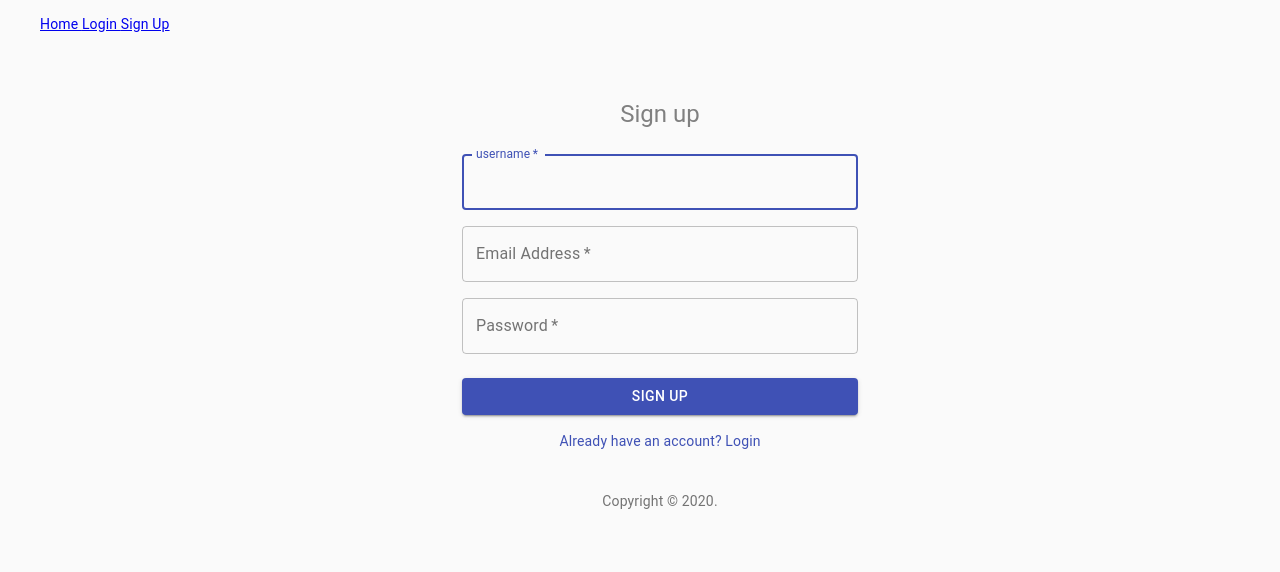
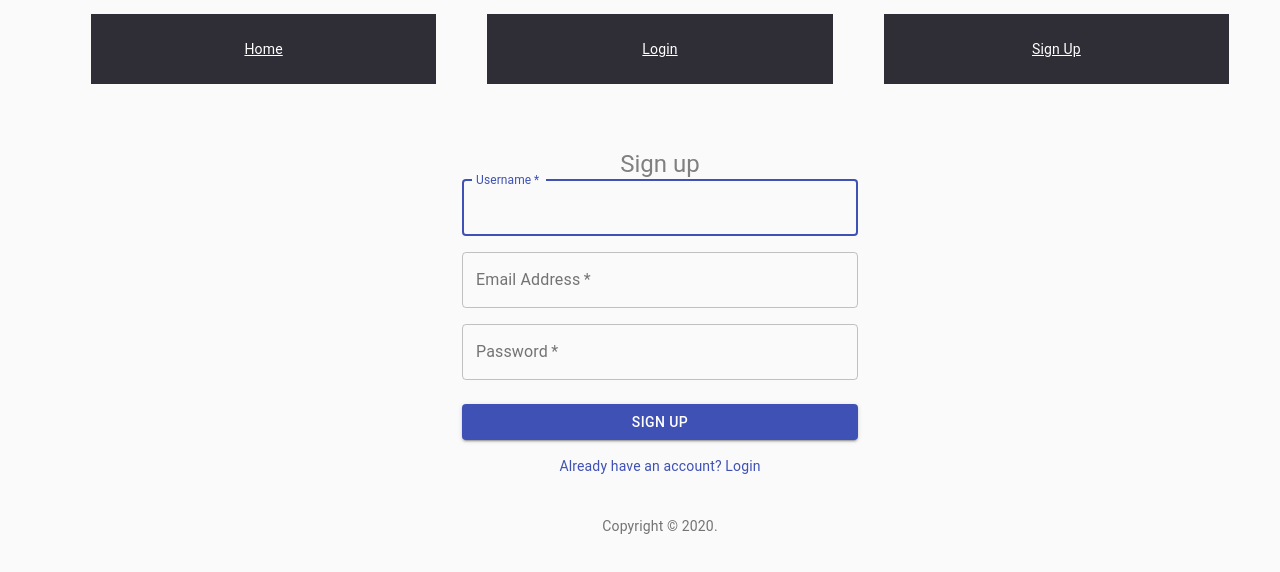
Before and after one commit to Build-Week-Secret-Family-Recipes2/front-end, a React (Create React App) app in the folder family-recipes/: page /SignUp in a window 1280 px wide. Shown: the top 572 px of the page. Built offline with nearby package versions, Linux system fonts and the light colour scheme; no server answers.

Commit message:
THE CARD WORKSgit add .git add .

```diff
--- a/family-recipes/src/App.css
+++ b/family-recipes/src/App.css
@@ -5,3 +5,17 @@
 .App {
   color: gray;
 }
+.navBar {
+  display: flex;
+  justify-content: space-evenly;
+  width: 27vw;
+  background-color: rgb(47, 45, 54);
+  color: white;
+  padding: 2%;
+}
+
+.navContainer {
+  display: flex;
+  flex-wrap: wrap;
+  justify-content: space-evenly;
+}
--- a/family-recipes/src/App.js
+++ b/family-recipes/src/App.js
@@ -9,10 +9,19 @@ import Home from './Components/Home';
 import NavBar from './Components/NavBar';
 
 function App() {
+
+  function refreshPage() {
+    window.location.reload(false);
+  }
+
   return (
     <div className="App">
 
       <NavBar />
+    <div onLoad = {refreshPage}>
+
+    </div>
+
 
       {/* <>
         <Nav>
@@ -30,7 +39,9 @@ function App() {
         </Nav>
       </> */}
     </div>
+
   );
+
 }
 
 export default App;
--- a/family-recipes/src/Components/Login.js
+++ b/family-recipes/src/Components/Login.js
@@ -13,8 +13,10 @@ import Typography from '@material-ui/core/Typography';
 import { makeStyles } from '@material-ui/core/styles';
 import Container from '@material-ui/core/Container';
 import axiosWithAuth from '../utils/AxiosWithAuth';
-import axios from 'axios';
-import { useHistory } from 'react-router-dom';
+// import axios from 'axios';
+import { useHistory, Redirect } from 'react-router-dom';
+import PrivateRoute from "../utils/PrivateRoute";
+import AddRecipe from './AddRecipe';
 
 function Copyright() {
   return (
@@ -55,7 +57,24 @@ export default function LogIn() {
         username: '',
         password: ''
       }
+
+
+
     }
+    function refreshPage() {
+      window.location.reload(false);
+    }
+
+    let history = useHistory();
+    const orderNewPage = () => {
+      return (
+        history.push("/Profile")
+
+
+       )
+        console.log("orderNewPage did something");
+  }
+
     console.log('Log in page');
     const [loginData, setLoginData] = useState(initialState);
 
@@ -68,17 +87,6 @@ export default function LogIn() {
         }
       })
     }
-    let history = useHistory();
-
-    const orderNewPage = () => {
-      const reloadPage = () => {
-        return window.location.reload()
-      }
-      return history.push("/AddRecipe")
-
-      reloadPage()
-  }
-
 
   const login = e => {
     e.preventDefault();
@@ -86,10 +94,10 @@ export default function LogIn() {
       .post('/auth/login', loginData.credentials)
       .then(res => {
         localStorage.setItem('token', res.data.payload);
-
+        orderNewPage()
       })
       .catch(err => console.log(err));
-      orderNewPage()
+
 
     }
 
@@ -107,7 +115,7 @@ export default function LogIn() {
 
   return (
 
-    <Container component="main" maxWidth="xs">
+    <Container component="navBar" maxWidth="xs">
 
       <CssBaseline />
       <div className={classes.paper}>
@@ -146,6 +154,7 @@ export default function LogIn() {
             variant="contained"
             color="primary"
             className={classes.submit}
+
           >
             Sign In
           </Button>
@@ -156,6 +165,7 @@ export default function LogIn() {
                     </Link>
                 </Grid>
             </Grid>
+            <div onSubmit = {refreshPage}></div>
         </form>
       </div>
       <Box mt={8}>
--- a/family-recipes/src/Components/NavBar.js
+++ b/family-recipes/src/Components/NavBar.js
@@ -7,6 +7,7 @@ import PrivateRoute from "../utils/PrivateRoute";
 import { Nav } from "reactstrap";
 import AddRecipe from './AddRecipe';
 import Home from './Home';
+import Profile from './Profile';
 
 
 const PrivateNav = () => {
@@ -27,14 +28,16 @@ const PrivateNav = () => {
     if (loggedIn === true){
       return (
 
-        <nav>
-            <NavLink className="privatelink" to="/Profile">Profile</NavLink>
-            <NavLink className="privatelink" to="/AddRecipe">Add Recipe</NavLink>
-            <NavLink className="privatelink" to="/login" onClick={() => {
+        <nav className = "navContainer">
+
+            <NavLink className="navBar" to="/Profile">Profile</NavLink>
+            <NavLink className="navBar" to="/AddRecipe">Add Recipe</NavLink>
+            <NavLink className="navBar" to="/login" onClick={() => {
               signOut();
             }} >Sign Out</NavLink>
-            {/* <Route path = '/Profile' component = {Profile} /> */}
-            <Route path = '/AddRecipe' component = {AddRecipe} />
+            <PrivateRoute path = '/Profile' component = {Profile} />
+            <PrivateRoute path = '/AddRecipe' component = {AddRecipe} />
+
 
         </nav>
 
@@ -42,15 +45,14 @@ const PrivateNav = () => {
     } else {
       return (
         <>
-        <Nav>
-          <NavLink to ='/'>Home </NavLink>
-          <NavLink to ='/Login'>Login  </NavLink>
-          <NavLink to ='/SignUp'>Sign Up </NavLink>
+        <Nav className = "navContainer">
+          <NavLink className="navBar" to ='/'>Home </NavLink>
+          <NavLink className="navBar" to ='/Login'>Login  </NavLink>
+          <NavLink className="navBar" to ='/SignUp'>Sign Up </NavLink>
 
           <Switch>
             <Route path = "/Login" component = {Login} />
             <Route path = "/SignUp" component = {SignUp} />
-            <Route path = "/AddRecipe" component = {AddRecipe} />
             <Route path = "/" component = {Home} />
           </Switch>
         </Nav>
@@ -71,9 +73,9 @@ const PrivateNav = () => {
     //       <NavLink to ='/Login'>Login  </NavLink>
     //       <NavLink to ='/SignUp'>Sign Up </NavLink>
 
-    //       <NavLink className="privatelink" to="/Profile">Profile </NavLink>
-    //       <NavLink className="privatelink" to="/AddRecipe">Add Recipe </NavLink>
-    //       <NavLink className="privatelink" to="/login" onClick={() => {
+    //       <NavLink className="navBar" to="/Profile">Profile </NavLink>
+    //       <NavLink className="navBar" to="/AddRecipe">Add Recipe </NavLink>
+    //       <NavLink className="navBar" to="/login" onClick={() => {
     //           signOut();
     //         }} >Sign Out</NavLink>
     //       <Switch>
--- a/family-recipes/src/Components/Profile.css
+++ b/family-recipes/src/Components/Profile.css
@@ -2,17 +2,22 @@
     color: grey;
     border: 1px solid black;
     padding: 5%;
-    width: 10%;
+    width: 25vw;
+    height: 25vh;
     text-align: center;
+    margin-left: 15%;
 
 }
 
 .h1Profile2 {
     color: grey;
     border: 1px solid black;
+
     padding: 5%;
-    width: 10%;
+    width: 25vw;
+    height: 25vh;
     text-align: center;
+    margin-right: 15%;
 }
 
 .headerAlign {
@@ -41,8 +46,8 @@
     size: 1rem;
 }
 
-.navBar {
+/* .navBar {
     background-color: rgb(47, 45, 54);
     color: white;
     padding: 2%;
-}
+} */
--- a/family-recipes/src/Components/Profile.js
+++ b/family-recipes/src/Components/Profile.js
@@ -1,14 +1,26 @@
 import React from "react";
 import SearchBar from "./SearchBar";
 import './Profile.css';
+import RecipeCard from "./RecipeCard";
+import RecipeShell from "./RecipeShell";
+
+
 
 function Profile() {
     return (
+        <>
+
         <div>
-            <div className="navBar">Nav Bar Here</div>
+
+            {/* <div className="navBar">Nav Bar Here</div> */}
             <div className="headerAlign">
-                <h1 className="h1Profile">HELLO, USERNAME</h1>
-                <h1 className="h1Profile2">PROFILE PIC HERE</h1>
+                <div>
+                    <h1 className="h1Profile2">PROFILE PIC HERE</h1>
+                </div>
+
+                <div>
+                    <h1 className="h1Profile">HELLO, USERNAME</h1>
+                </div>
             </div>
             <div className="border"> </div>
             <h2 className="h2Profile">YOUR RECIPES</h2>
@@ -16,6 +28,13 @@ function Profile() {
                 <SearchBar />
             </div>
         </div>
+
+        <div>
+            <RecipeShell />
+        </div>
+
+        </>
+
     )
 }
 
--- a/family-recipes/src/Components/RecipeCard.js
+++ b/family-recipes/src/Components/RecipeCard.js
@@ -11,7 +11,7 @@ import Collapse from '@material-ui/core/Collapse';
 import IconButton from '@material-ui/core/IconButton';
 import Typography from '@material-ui/core/Typography';
 import ExpandMoreIcon from '@material-ui/icons/ExpandMore';
-import MoreVertIcon from '@material-ui/icons/MoreVert';
+
 
 
 
@@ -54,21 +54,16 @@ export default function RecipeCard( {recipe_name, recipe_photo, ingredients, coo
   return (
 
     <Card className={classes.card}>
-      <CardHeader
-        action={
-          <IconButton aria-label="settings">
-            <MoreVertIcon />
-          </IconButton>
-        }
+      <CardHeader/>
 
-
-      />
       <CardMedia
         className={classes.media}
         image={recipe_photo}
       />
 
-        title= {recipe_name}
+        <h2>
+          {recipe_name}
+        </h2>
 
       <CardActions disableSpacing>
 
@@ -85,16 +80,22 @@ export default function RecipeCard( {recipe_name, recipe_photo, ingredients, coo
       </CardActions>
       <Collapse in={expanded} timeout="auto" unmountOnExit>
         <CardContent>
-          <Typography paragraph>Ingredients</Typography>
+          <Typography paragraph>Ingredients: </Typography>
           <Typography paragraph>
             {ingredients}
           </Typography>
-          <Typography paragraph>Instructions</Typography>
+          <Typography paragraph>Instructions: </Typography>
           <Typography paragraph>
             {instructions}
           </Typography>
           <Typography paragraph>
-            Cook Time: {cook_time} Prep Time: {prep_time} Servings: {servings}
+            Cook Time: {cook_time}
+          </Typography>
+          <Typography paragraph>
+             Prep Time: {prep_time}
+          </Typography>
+          <Typography paragraph>
+             Servings: {servings}
           </Typography>
         </CardContent>
       </Collapse>
--- a/family-recipes/src/Components/RecipeShell.js
+++ b/family-recipes/src/Components/RecipeShell.js
@@ -1,7 +1,7 @@
 import React, { useState, useEffect } from 'react';
 import axios from "axios";
 import styled from 'styled-components';
-import RecipeCard from './recipeCard'
+import RecipeCard from './RecipeCard'
 
 const CardWrapper = styled.div`
     display: flex;
@@ -24,7 +24,7 @@ export default function RecipeShell() {
 
     useEffect(() => {
         axios
-            .get(`https://bw-grandmas-recipes.herokuapp.com/api/recipes`)
+            .get(`https://backend-chef.herokuapp.com/api/recipes/`)
             .then(res => {
                 SetRecipes(res.data);
                 console.log(res.data);
@@ -39,7 +39,7 @@ export default function RecipeShell() {
         <section >
             <Header>Recipes</Header>
 
-            <HomeSearch/>
+
             <CardWrapper className="Recipe-Day" >
 
                     {recipes.map(recipes => (
--- a/family-recipes/src/Components/SignUp.js
+++ b/family-recipes/src/Components/SignUp.js
@@ -1,14 +1,14 @@
-import React, { useState, useEffect } from 'react';
-import Avatar from '@material-ui/core/Avatar';
+import React, { useState } from 'react';
+// import Avatar from '@material-ui/core/Avatar';
 import Button from '@material-ui/core/Button';
 import CssBaseline from '@material-ui/core/CssBaseline';
 import TextField from '@material-ui/core/TextField';
-import FormControlLabel from '@material-ui/core/FormControlLabel';
-import Checkbox from '@material-ui/core/Checkbox';
+// import FormControlLabel from '@material-ui/core/FormControlLabel';
+// import Checkbox from '@material-ui/core/Checkbox';
 import Link from '@material-ui/core/Link';
 import Grid from '@material-ui/core/Grid';
 import Box from '@material-ui/core/Box';
-import LockOutlinedIcon from '@material-ui/icons/LockOutlined';
+// import LockOutlinedIcon from '@material-ui/icons/LockOutlined';
 import Typography from '@material-ui/core/Typography';
 import { makeStyles } from '@material-ui/core/styles';
 import Container from '@material-ui/core/Container';
@@ -22,7 +22,7 @@ import "./SignUp.css"
 const formSchema = yup.object().shape({
   username: yup
       .string()
-      .min(2, "Must provide your first name")
+      .min(2, "Must provide a username, minimum of 2 characters")
       .required(),
 
   email: yup
@@ -91,7 +91,7 @@ export default function SignUp() {
   let history = useHistory();
 
   const orderNewPage = () => {
-    return history.push("/profile")
+    return (history.push("/Login"))
 }
 
   const formSubmit = (e) => {
@@ -112,7 +112,7 @@ export default function SignUp() {
   const [formState, setFormState] = useState({
     username: "",
     email: "",
-    password: "",
+    password: ""
   });
 
   const [errorState, setErrorState] = useState({
@@ -125,8 +125,10 @@ export default function SignUp() {
     e.persist()
     validate(e);
       let value =
-          e.target.name ===  e.target.value;
-          // e.target.checked :
+        // e.target.type === "name" ?
+        // e.target.name :
+        // e.target.value;
+        e.target.name ===  e.target.value;
       setFormState({ ...formState, [e.target.name]: e.target.value});
   }
 
@@ -150,7 +152,7 @@ export default function SignUp() {
 
 
   return (
-
+   <form onSubmit={formSubmit}>
     <Container component="main" maxWidth="xs">
       <CssBaseline />
       <div className={classes.paper}>
@@ -158,7 +160,7 @@ export default function SignUp() {
         <Typography component="h1" variant="h5">
           Sign up
         </Typography>
-        <form className={classes.form} onSubmit={formSubmit}>
+        {/* <form className={classes.form} onSubmit={formSubmit}> */}
           <Grid container spacing={2}>
             <Grid item xs={12}>
               <TextField
@@ -168,10 +170,11 @@ export default function SignUp() {
                 required
                 fullWidth
                 id="username"
-                label="username"
+                label="Username"
                 autoFocus
                 value={formState.username}
                 onChange={inputChange}
+                type="text"
                 required
               />
               {errorState.username.length > 0 ? (
@@ -192,8 +195,9 @@ export default function SignUp() {
                 name="email"
                 autoComplete="email"
                 value={formState.email}
-                  onChange={inputChange}
-                  required
+                onChange={inputChange}
+                type="email"
+                required
                 />
                 {errorState.email.length > 0 ? (
                     <p className="error">
@@ -238,11 +242,11 @@ export default function SignUp() {
               </Link>
             </Grid>
           </Grid>
-        </form>
       </div>
       <Box mt={5}>
         <Copyright />
       </Box>
     </Container>
+  </form>
   );
 }
--- a/family-recipes/src/index.css
+++ b/family-recipes/src/index.css
@@ -11,3 +11,9 @@ code {
   font-family: source-code-pro, Menlo, Monaco, Consolas, 'Courier New',
     monospace;
 }
+
+/* .navBar {
+  background-color: rgb(47, 45, 54);
+  color: white;
+  padding: 2%;
+} */
```
Also changed, not shown: 2 other files (tests, documents, lock files or other folders).
